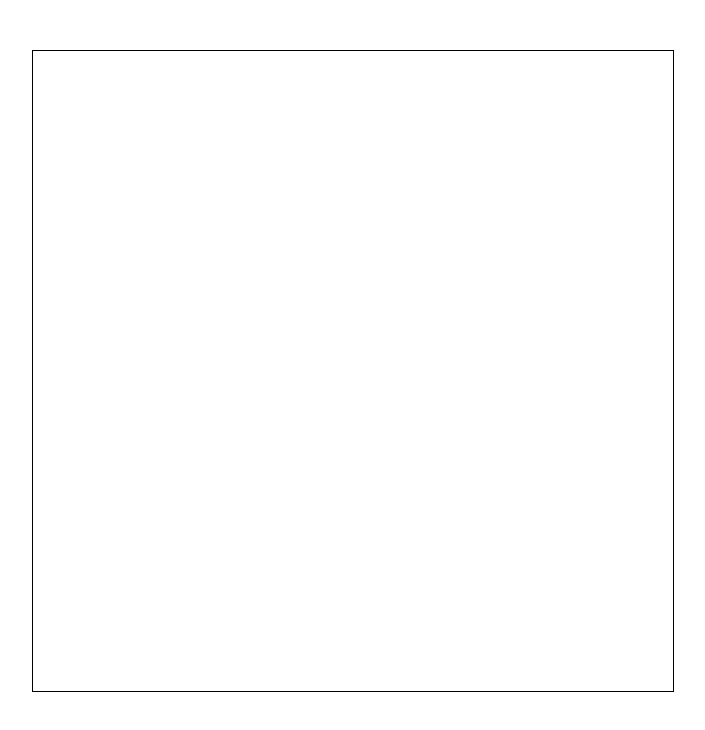
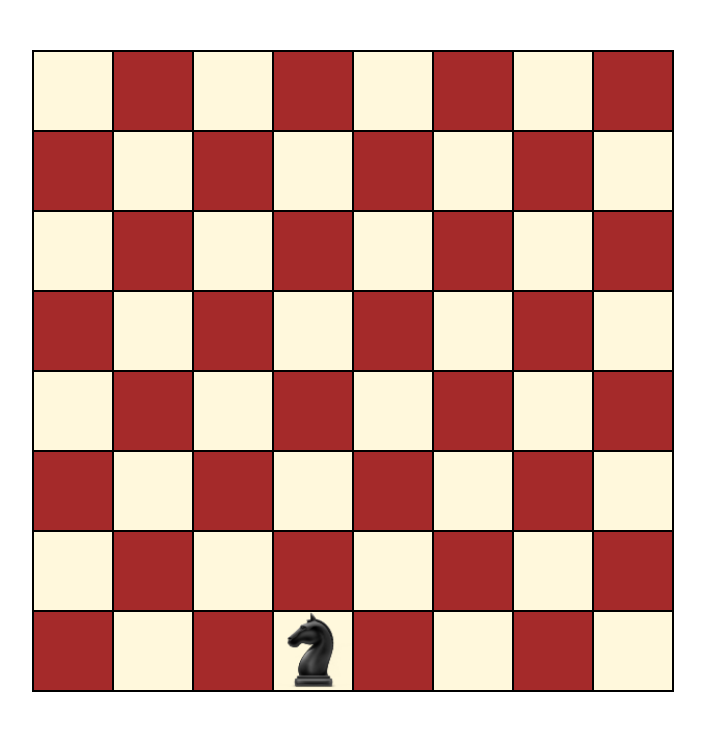
Before and after one commit to AlexSakura5577/The-Horse-moves-task, a plain HTML site: page index.html in a window 1280 px wide. Shown: the whole page, without its empty margins (287-992 px from the left). Drawn offline with Linux system fonts and the light colour scheme.

Commit message:
feat: the horse gets to a random place

```diff
--- a/index.html
+++ b/index.html
@@ -6,7 +6,7 @@
     <meta http-equiv="X-UA-Compatible" content="IE=edge">
     <meta name="viewport" content="width=device-width, initial-scale=1.0">
     <script src="https://kit.fontawesome.com/3eea134bf1.js" crossorigin="anonymous"></script>
-    <!-- <link rel="stylesheet" href="css/reset.css"> -->
+    <link rel="stylesheet" href="css/reset.css">
     <!-- <link rel="stylesheet" href="css/normalize.css"> -->
     <link rel="stylesheet" href="css/style.css">
     <title>Horse</title>
@@ -14,7 +14,6 @@
 
 <body>
 
-
     <script src="js/app.js"></script>
 </body>
 
--- a/js/app.js
+++ b/js/app.js
@@ -1,3 +1,37 @@
 let field = document.createElement('div');
 document.body.appendChild(field);
 field.classList.add('field');
+
+for (let i = 1; i < 65; i++) {
+    let excel = document.createElement('div');
+    field.appendChild(excel);
+    excel.classList.add('excel');
+}
+
+let excel = document.getElementsByClassName('excel');
+// console.log(excel);
+let x = 1, y = 8;
+for (let i = 0; i < excel.length; i++) {
+    if (x > 8) {
+        x = 1;
+        y--;
+    }
+    excel[i].setAttribute('posX', x);
+    excel[i].setAttribute('posY', y);
+    x++;
+    if ((i % 2 == 0 &&
+        y % 2 == 0) ||
+        (i % 2 != 0 &&
+            y % 2 != 0)) {
+        excel[i].style.backgroundColor = "rgb(255, 248, 220)";
+    } else {
+        excel[i].style.backgroundColor = "brown";
+    }
+};
+
+// поставить коня на случайное место доски
+
+let a = Math.round(Math.random() * 63);
+excel[a].classList.add('current');
+excel[a].classList.add('set');
+// console.log(a);
--- a/sass/style.scss
+++ b/sass/style.scss
@@ -19,6 +19,6 @@
 
 .current {
     color: transparent;
-    background: url(//img/horse.png) center no-repeat;
+    background: url("../img/horse.png") center no-repeat;
     background-size: cover;
 }
```
Also changed, not shown: css/style.css.
